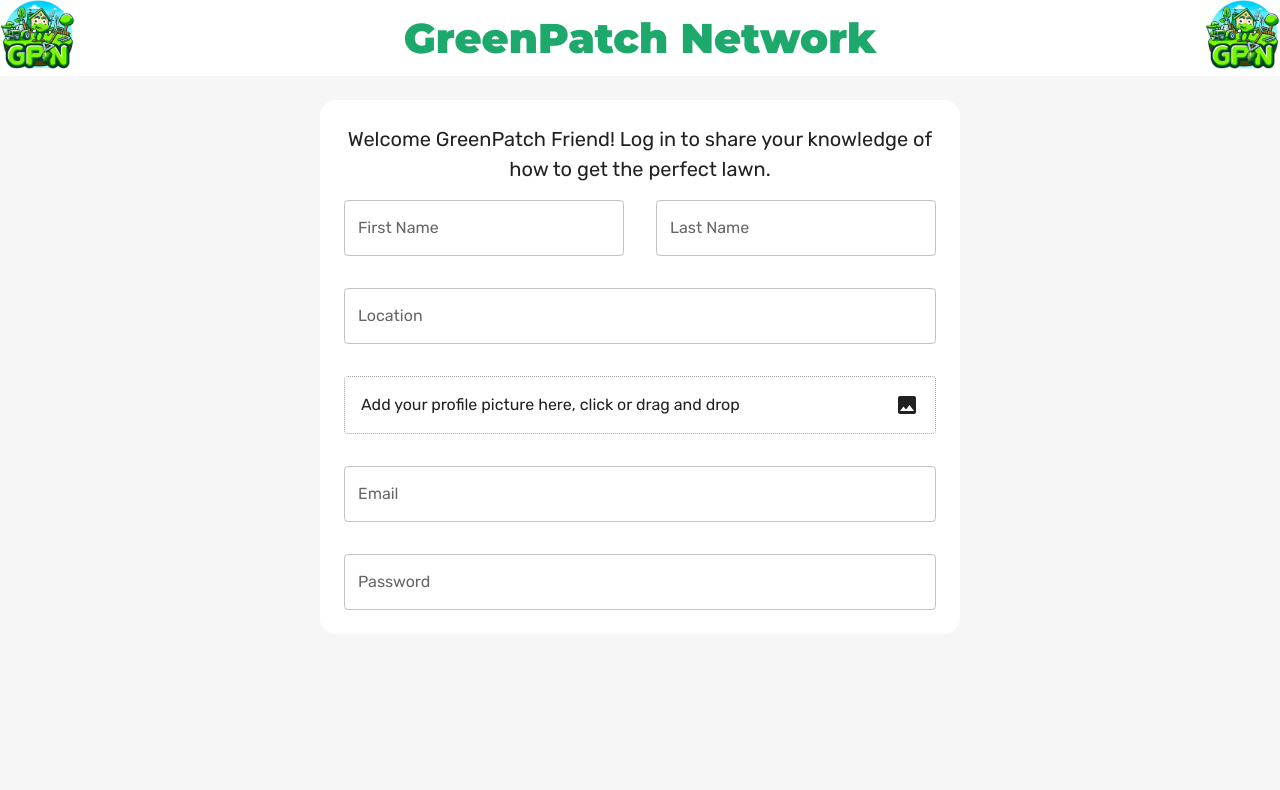
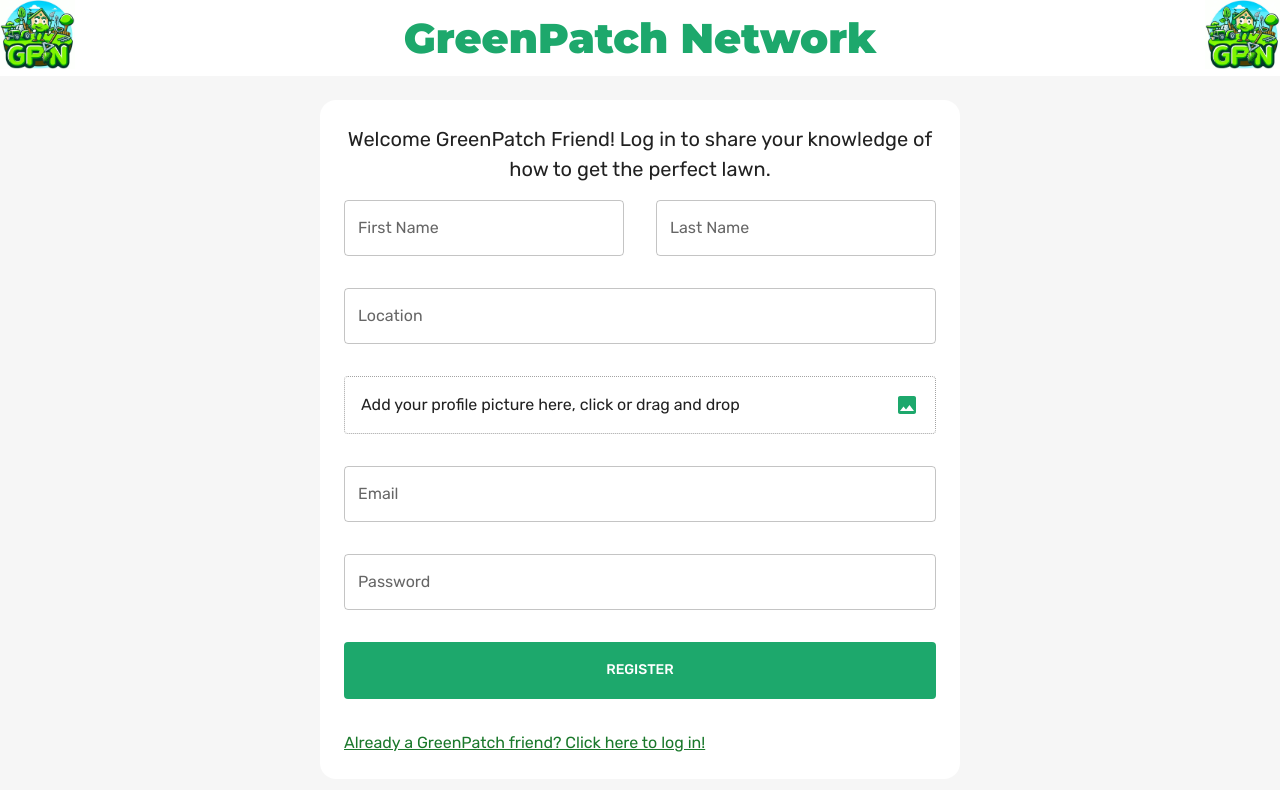
Before and after one commit to davidstalgren/exjobb_fed22d, a React (Create React App) app in the folder client/: page / in a window 1280 px wide. Shown: the top 790 px of the page. Built offline with nearby package versions, Linux system fonts and the light colour scheme.

Commit message:
Conditional rendering form based on activeView state. Change state with text at bottom of form.

```diff
--- a/client/src/components/LoginRegForm.jsx
+++ b/client/src/components/LoginRegForm.jsx
@@ -1,13 +1,11 @@
 import {object, string} from 'yup';
 import { Formik } from 'formik';
 import { useState } from 'react';
-import { Box, TextField, Typography, useMediaQuery, useTheme } from '@mui/material';
+import { Box, Button, Typography, useMediaQuery, useTheme } from '@mui/material';
 import { useDispatch } from 'react-redux';
 import { useNavigate } from 'react-router-dom';
-import Dropzone from "react-dropzone";
-import { BoxSpaced } from './styled/StyledBox';
-import InsertPhotoIcon from '@mui/icons-material/InsertPhoto';
-import ModeEditIcon from '@mui/icons-material/ModeEdit';
+import { RegisterUserForm } from './RegisterUserForm';
+import { LoginUserForm } from './LoginUserForm';
 
 const registerUserSchema = object({
   firstName: string().min(2, 'Too Short!').max(30, 'Too Long!').required('First name is required'),
@@ -39,7 +37,6 @@ export function LoginRegForm() {
 
   }
 
-  console.log(imagePreview);
   return (
     <Formik
       onSubmit={handleFormSubmit}
@@ -53,40 +50,19 @@ export function LoginRegForm() {
         {({values, errors, touched, handleBlur, handleChange, handleSubmit, setFieldValue, resetForm}) => (
           <form onSubmit={handleSubmit}>
             <Box display='grid' gap='2rem' gridTemplateColumns='repeat(2, minmax(0, 1fr))' sx={{'& > div': {gridColumn: isDesktop ? undefined : 'span 2'}}}>
-              {activeView === 'register' && (
-                <>
-                  <TextField label='First Name' onBlur={handleBlur} onChange={handleChange} value={values.firstName} name='firstName' error={Boolean(touched.firstName) && Boolean(errors.firstName)} helperText={touched.firstName && errors.firstName} sx={{gridColumn: 'span 1'}}></TextField>
-                  <TextField label='Last Name' onBlur={handleBlur} onChange={handleChange} value={values.lastName} name='lastName' error={Boolean(touched.lastName) && Boolean(errors.lastName)} helperText={touched.lastName && errors.lastName} sx={{gridColumn: 'span 1'}}></TextField>
-                  <TextField label='Location' onBlur={handleBlur} onChange={handleChange} value={values.location} name='location' error={Boolean(touched.location) && Boolean(errors.location)} helperText={touched.location && errors.location} sx={{gridColumn: 'span 2'}}></TextField>
-                  <Box sx={{gridColumn: 'span 2'}}>
-                    <Dropzone multiple={false} onDrop={(acceptedFiles) => {
-                        setFieldValue("picture", acceptedFiles[0]);
-                        setImagePreview(URL.createObjectURL(acceptedFiles[0]));
-                      }}>
-                      {({ getRootProps, getInputProps }) => (
-                        <Box {...getRootProps()} border={`1px dotted ${theme.palette.neutral.medium}`} padding='1rem' borderRadius='0.25rem' sx={{ '&:hover': { cursor: 'pointer' } }}>
-                          <input {...getInputProps()} />
-                          {!values.picture ? (
-                            <BoxSpaced gap='2rem'>
-                              <Typography>Add your profile picture here, click or drag and drop</Typography>
-                              <InsertPhotoIcon />
-                            </BoxSpaced>
-                          ) : (
-                            <BoxSpaced>
-                              <Box maxHeight={100} >
-                                <Box component='img' src={imagePreview} alt='Preview of chosen file' sx={{width: '100%', height: '100%', objectFit: 'contain'}} />
-                              </Box>
-                              <ModeEditIcon />
-                            </BoxSpaced>
-                          )}
-                        </Box>
-                      )}
-                    </Dropzone>
-                  </Box>
-                  <TextField label='Email' onBlur={handleBlur} onChange={handleChange} value={values.email} name='email' error={Boolean(touched.email) && Boolean(errors.email)} helperText={touched.email && errors.email} autoComplete='' sx={{gridColumn: 'span 2'}}></TextField>
-                  <TextField type='password' label='Password' onBlur={handleBlur} onChange={handleChange} value={values.password} name='password' error={Boolean(touched.password) && Boolean(errors.password)} helperText={touched.password && errors.password} sx={{gridColumn: 'span 2'}}></TextField>
-                </>
-              )}
+              {activeView === 'login' && <LoginUserForm values={values} errors={errors} touched={touched} handleBlur={handleBlur} handleChange={handleChange} ></LoginUserForm>}
+              {activeView === 'register' && <RegisterUserForm values={values} errors={errors} touched={touched} theme={theme} handleBlur={handleBlur} handleChange={handleChange} setFieldValue={setFieldValue} imagePreview={imagePreview} setImagePreview={setImagePreview}></RegisterUserForm>}
+            </Box>
+            <Box>
+              <Button type='submit' fullWidth sx={{margin: '2rem 0', padding: '1rem', backgroundColor: theme.palette.primary.main, color: theme.palette.background.alt, '&:hover': {color: theme.palette.primary.main, backgroundColor: theme.palette.primary.light}}}>
+                {activeView === 'login' ? 'Login' : 'Register'}
+              </Button>
+              <Typography onClick={() => {
+                setActiveView(activeView === 'login' ? 'register' : 'login');
+                resetForm();
+              }} sx={{textDecoration: 'underline', color: theme.palette.primary.dark, '&:hover': {cursor: 'pointer', color: theme.palette.primary.main}}}>
+                {activeView === 'login' ? 'Not yet a GreenPatch friend? Click here to sign up now!' : 'Already a GreenPatch friend? Click here to log in!'}
+              </Typography>
             </Box>
           </form>
         )}
```
